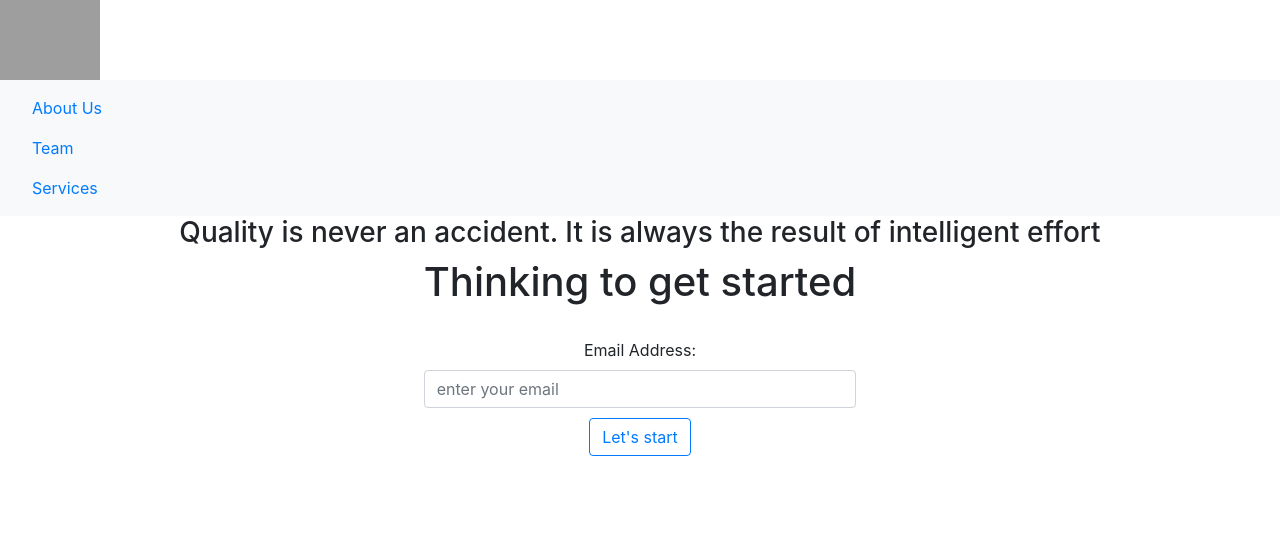
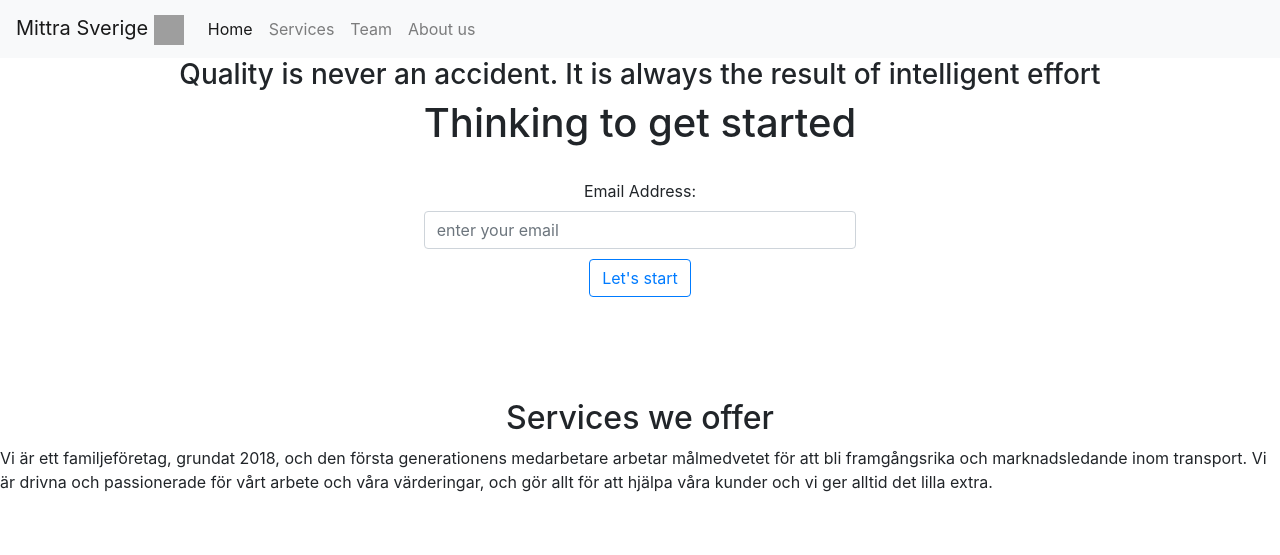
Before and after one commit to sadia21/productlandingpage, a plain HTML site: page index.html in a window 1280 px wide. Shown: the top 555 px of the page. Drawn offline with nearby package versions, Linux system fonts and the light colour scheme; grey boxes are pictures that could not be loaded.

Commit message:
Updated the navbar with Bootstrap

```diff
--- a/index.html
+++ b/index.html
@@ -10,17 +10,31 @@
 
 
 <header>
-    <div class="logo-image">
-        <img src="https://www.svgrepo.com/show/7672/truck.svg" alt="company logo" id="header-img">
-    </div>
-    <div class="navbar navbar-dark bg-light">
-        <nav id="nav-bar">
-            <a href="#aboutus" class="nav-link">About Us</a>
-            <a href="#team" class="nav-link">Team</a>
-            <a href="#services" class="nav-link">Services</a>
 
-        </nav>
-    </div>
+    <nav class="navbar navbar-expand-lg navbar-light bg-light">
+        <a class="navbar-brand" href="#"><div class="logo-image">Mittra Sverige
+          <img src="https://www.svgrepo.com/show/7672/truck.svg" alt="company logo" id="header-img">
+      </div></a>
+        <button class="navbar-toggler" type="button" data-toggle="collapse" data-target="#navbarNav" aria-controls="navbarNav" aria-expanded="false" aria-label="Toggle navigation">
+          <span class="navbar-toggler-icon"></span>
+        </button>
+        <div class="collapse navbar-collapse" id="navbarNav">
+          <ul class="navbar-nav">
+            <li class="nav-item active">
+              <a class="nav-link" href="#">Home <span class="sr-only">(current)</span></a>
+            </li>
+            <li class="nav-item">
+              <a class="nav-link" href="#services">Services</a>
+            </li>
+            <li class="nav-item">
+              <a class="nav-link" href="#team">Team</a>
+            </li>
+            <li class="nav-item">
+              <a class="nav-link" href="#aboutus">About us</a>
+            </li>
+          </ul>
+        </div>
+      </nav>
 </header>
 
 <body>
--- a/style.css
+++ b/style.css
@@ -10,8 +10,8 @@ h3{
   text-align: center;
 }
 img{
-  width:100px;
-  height:80px;
+  width:30px;
+  height:30px;
 }
 header{
   display:flex;
@@ -80,6 +80,4 @@ justify-content: center;
 .text-paragraph{
   width:80%;
   align-text:center;
-
-
 }
```
